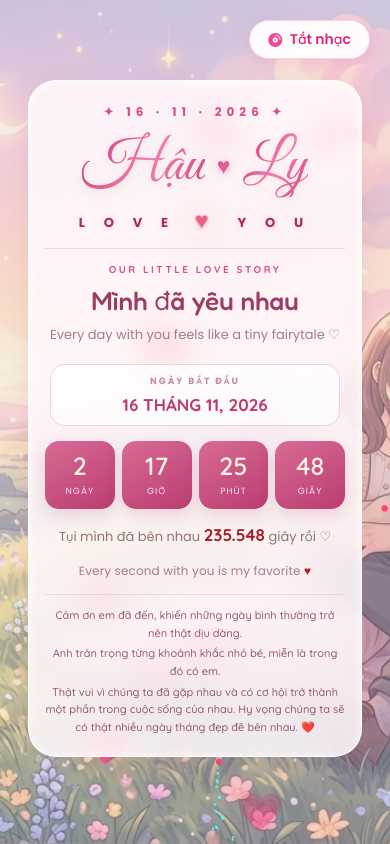
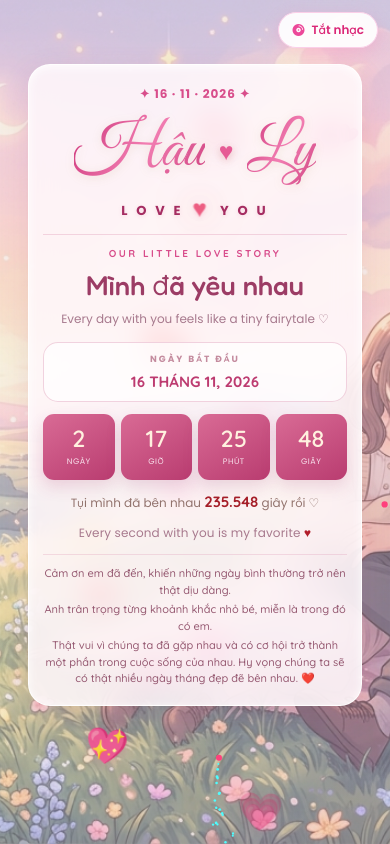
Before and after one commit to hauntph07061/confess-v2, a plain HTML site: page ssuccess.html in a window 390 px wide. Drawn offline with nearby package versions, Linux system fonts and the light colour scheme.

Commit message:
Update main.css

```diff
--- a/css/main.css
+++ b/css/main.css
@@ -731,3 +731,49 @@ body {
 .countup-section { border-top-color: rgba(219, 146, 176, .34); }
 .countup-love-lines { border-top-color: rgba(219, 146, 176, .28); }
 .countup-love-lines p { color: #965a72; }
+
+/* Keep the shared keepsake card comfortable on narrow phone screens. */
+@media (max-width: 600px) {
+  body {
+    min-height: 100svh;
+    padding: max(64px, calc(env(safe-area-inset-top) + 52px)) 12px
+      max(20px, env(safe-area-inset-bottom));
+  }
+
+  .music-btn {
+    top: max(12px, env(safe-area-inset-top));
+    right: 12px;
+    padding: 8px 13px;
+    font-size: 12px;
+  }
+
+  .title { width: 100%; margin-top: 0; }
+  .title-text { border-radius: 22px; padding: 20px 14px 18px; }
+  .title h3.STARDUST1 { font-size: 12px; letter-spacing: 1px; }
+  .title h1.STARDUST2 { font-size: clamp(52px, 16vw, 72px); }
+  .title h3.STARDUST3 { font-size: 13px; letter-spacing: 3px; }
+
+  .countup-section { margin-top: 12px; padding-top: 12px; }
+  .countup-title { font-size: clamp(24px, 7vw, 32px); }
+  .countup-since { margin-bottom: 14px; font-size: 12px; }
+  .countup-date { width: 100%; min-width: 0; margin-bottom: 12px; padding: 10px 12px; }
+  .countup-date strong { font-size: 15px; }
+  .countup-boxes { grid-template-columns: repeat(4, minmax(0, 1fr)); gap: 6px; }
+  .countup-box { min-width: 0; min-height: 66px; gap: 5px; border-radius: 11px; }
+  .cu-num { font-size: clamp(19px, 6vw, 26px); }
+  .cu-unit { font-size: 8px; letter-spacing: .5px; }
+  .countup-total-seconds { margin-top: 12px; font-size: 12px; }
+  .countup-total-seconds strong { font-size: 15px; }
+  .countup-note { margin-top: 12px; }
+  .countup-love-lines { margin-top: 12px; padding-top: 10px; }
+  .countup-love-lines p { font-size: 11px; line-height: 1.5; }
+}
+
+@media (max-width: 360px) {
+  body { padding-left: 9px; padding-right: 9px; }
+  .title-text { padding-left: 10px; padding-right: 10px; }
+  .countup-boxes { gap: 4px; }
+  .countup-box { min-height: 60px; }
+  .cu-num { font-size: 19px; }
+  .countup-total-seconds { font-size: 11px; }
+}
```
